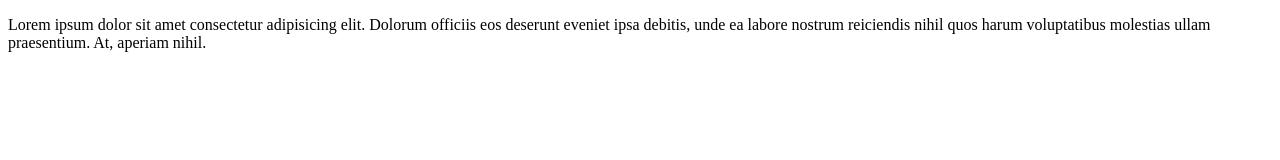
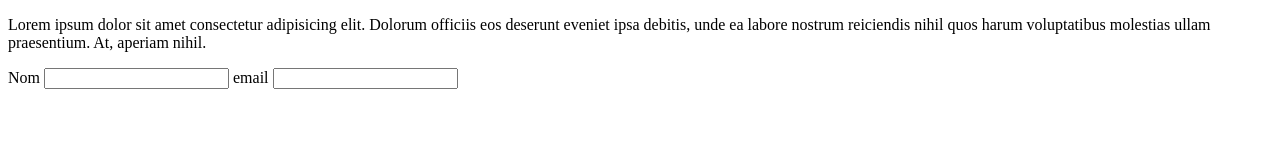
Before and after one commit to AhmaduB/essai, a plain HTML site: page index.html in a window 1280 px wide. Drawn offline with Linux system fonts and the light colour scheme.

Commit message:
formulaire

```diff
--- a/index.html
+++ b/index.html
@@ -7,6 +7,12 @@
 </head>
 <body>
     <p>Lorem ipsum dolor sit amet consectetur adipisicing elit. Dolorum officiis eos deserunt eveniet ipsa debitis, unde ea labore nostrum reiciendis nihil quos harum voluptatibus molestias ullam praesentium. At, aperiam nihil.</p>
+<div class="formulaire">
+    <label for="nom">Nom</label>
+    <input type="text">
+    <label for="email">email</label>
+    <input type="email">
 
+</div>
 </body>
 </html>
```
